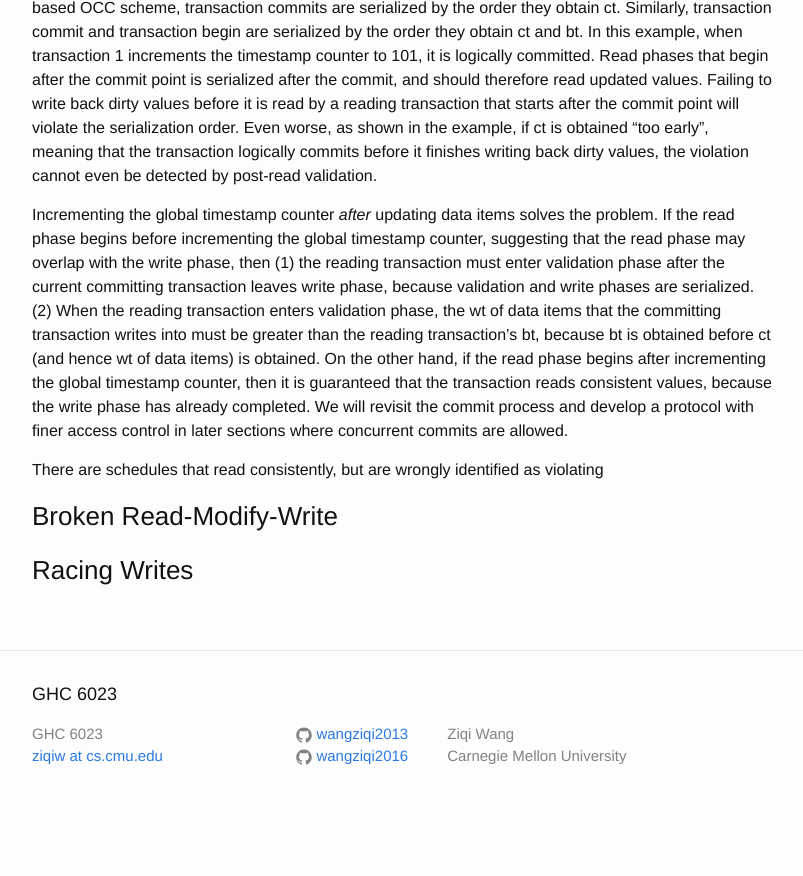
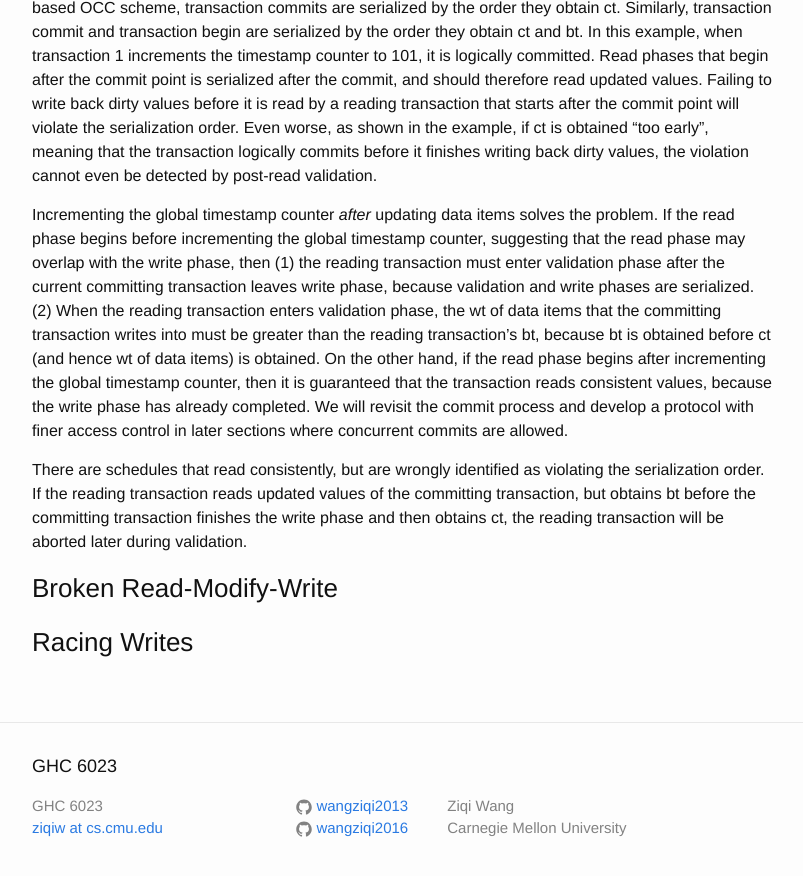
Before and after one commit to wangziqi2013/wangziqi2013.github.io, a Jekyll site: the page built from _posts/2018-03-21-Analyzing-OCC-Anomalies-and-Solutions.markdown, in a window 1280 px wide and 900 px high, scrolled down 4781 px. Shown: the top 876 px of the window, without its empty margins (238-1041 px from the left). Built offline with Jekyll 4.4.1, drawn with Linux system fonts in a browser that asks for light colours; before the commit the page ends 5609 px from its top, so only the background shows below that.

Commit message:
Adding false positive

```diff
--- a/_posts/2018-03-21-Analyzing-OCC-Anomalies-and-Solutions.markdown
+++ b/_posts/2018-03-21-Analyzing-OCC-Anomalies-and-Solutions.markdown
@@ -219,7 +219,9 @@ global timestamp counter, then it is guaranteed that the transaction reads consi
 has already completed. We will revisit the commit process and develop a protocol with finer access control in later sections where
 concurrent commits are allowed.
 
-There are schedules that read consistently, but are wrongly identified as violating
+There are schedules that read consistently, but are wrongly identified as violating the serialization order. If the reading
+transaction reads updated values of the committing transaction, but obtains bt before the committing transaction finishes
+the write phase and then obtains ct, the reading transaction will be aborted later during validation.
 
 ### Broken Read-Modify-Write
 
```
